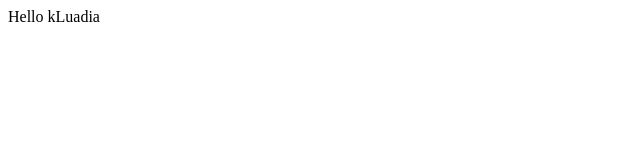
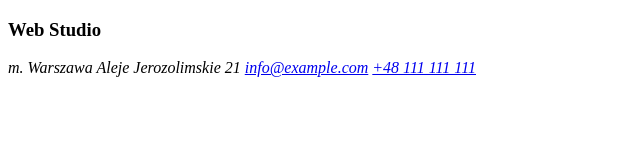
Before and after one commit to KlaudiaBialy/-goit-markup-hw-01, a plain HTML site: page index.html in a window 1280 px wide. Shown: the whole page, without its empty margins (0-640 px from the left). Drawn offline with Linux system fonts and the light colour scheme.

Commit message:
add footer

```diff
--- a/index.html
+++ b/index.html
@@ -1,7 +1,19 @@
-<html>
+<!DOCTYPE html>
+<html lang="pl">
   <head>
-    <body>
-      <p>Hello kLuadia</p>
-    </body>
+    <title>Tytuł</title>
   </head>
+  <body>
+    <header>
+      <nav></nav>
+    </header>
+    <footer>
+      <h3>Web Studio</h3>
+      <address>
+        m. Warszawa Aleje Jerozolimskie 21
+        <a href="info@example.com">info@example.com</a>
+        <a href="+48111111111">+48 111 111 111</a>
+      </address>
+    </footer>
+  </body>
 </html>
```
